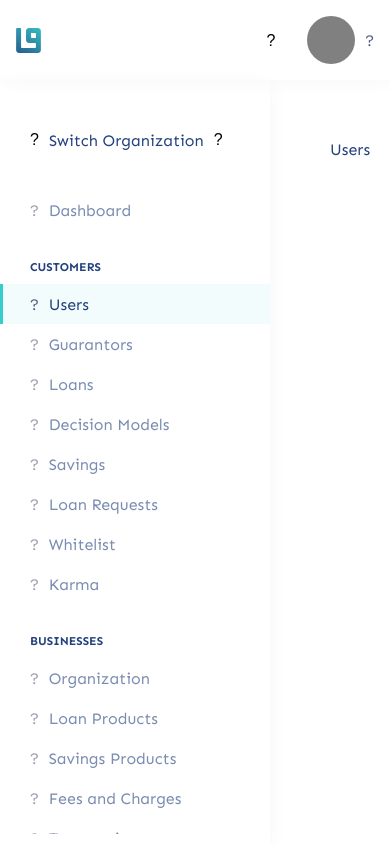
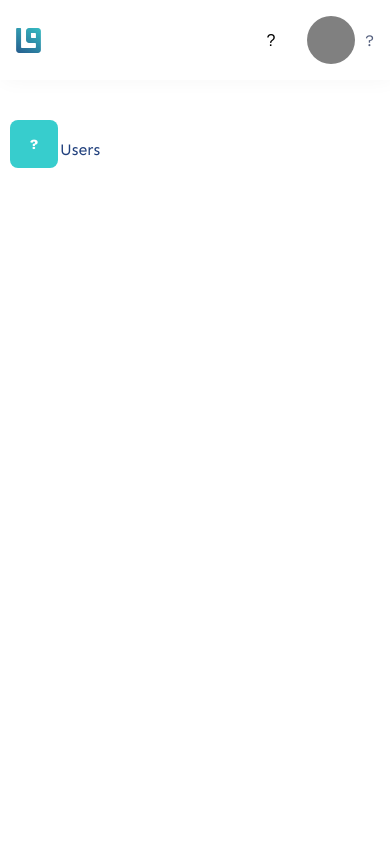
Before and after one commit to David3Emmanuel/lendsqr-fe-test, a Next.js app: page /dashboard/users in a window 390 px wide. Built offline with nearby package versions, Linux system fonts and the light colour scheme.

Commit message:
add floating sidebar for mobile

```diff
--- a/src/components/Sidebar/style.module.scss
+++ b/src/components/Sidebar/style.module.scss
@@ -94,3 +94,74 @@
   margin: 40px 30px;
   font-size: font.$size-xs;
 }
+
+@media screen and (max-width: $screen-md) {
+  .Sidebar {
+    position: fixed;
+    top: 7.5rem;
+    left: 10px;
+    z-index: 1;
+    padding: 0;
+    height: fit-content;
+    width: fit-content;
+    display: flex;
+    gap: 5px;
+    flex-wrap: wrap;
+    box-shadow: none;
+
+    & > .child {
+      display: none;
+      max-height: calc(100vh - 10rem);
+      padding: 10px 0;
+      background-color: white;
+      border-radius: 8px;
+      box-shadow: 0 5px 20px 0 rgba(black, 4%);
+      width: 283px;
+      border: 1px solid rgba(black, 10%);
+    }
+
+    .sidebarIcon {
+      display: flex;
+      width: 48px;
+      height: 48px;
+    }
+
+    .SidebarAction,
+    .SidebarLink {
+      margin: 5px 0;
+    }
+
+    .SidebarSection {
+      .SidebarAction,
+      .SidebarLink {
+        margin: 0;
+      }
+    }
+  }
+
+  .Sidebar.open {
+    & > .child {
+      display: block;
+    }
+  }
+
+  .SidebarSection {
+    & > .child {
+      display: none;
+
+      &.open {
+        display: block;
+      }
+    }
+
+    & > h3::after {
+      content: "?";
+      position: absolute;
+      right: 0;
+      top: 0;
+      bottom: 0;
+      display: flex;
+      align-items: center;
+    }
+  }
+}
```
